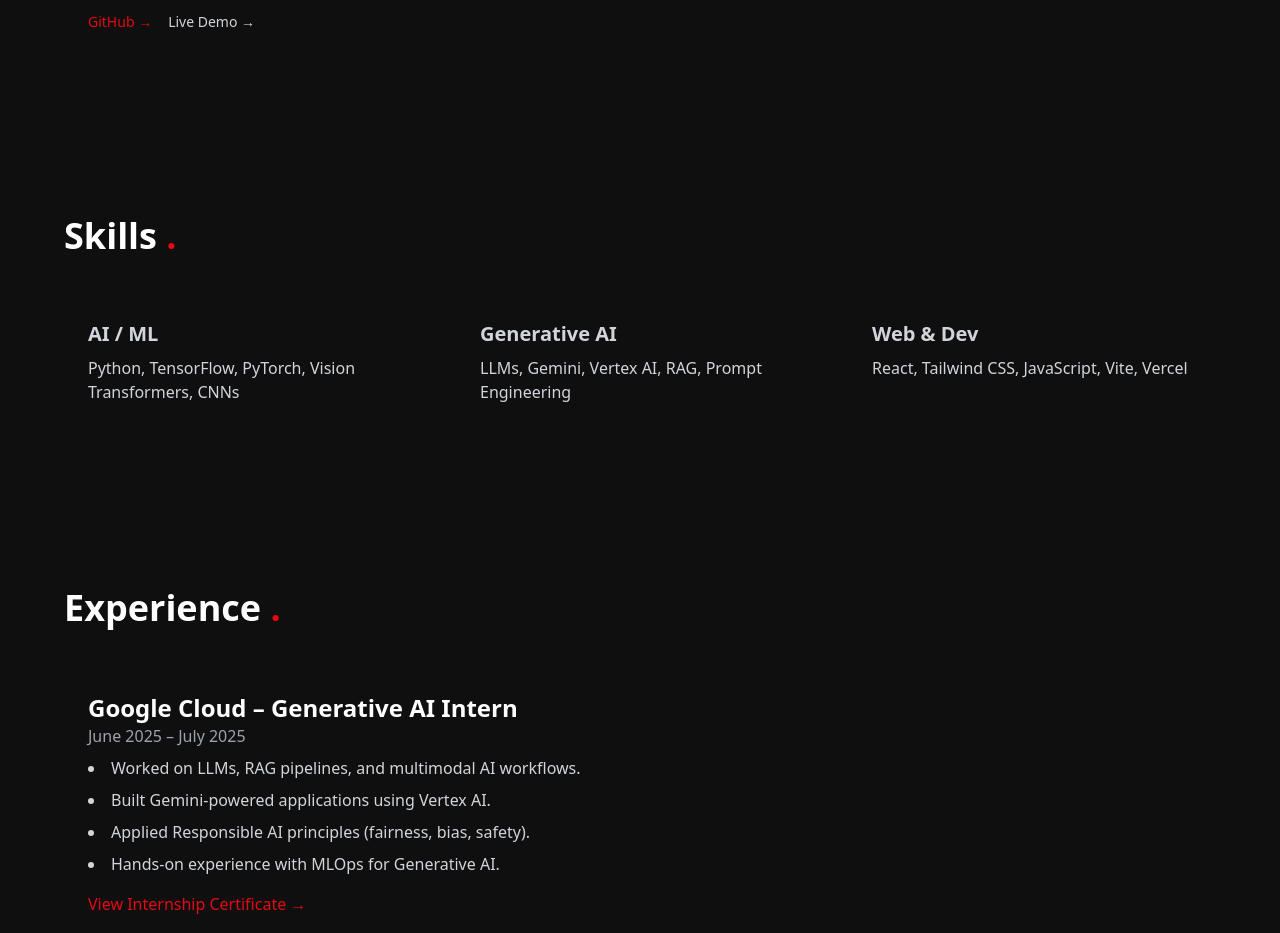
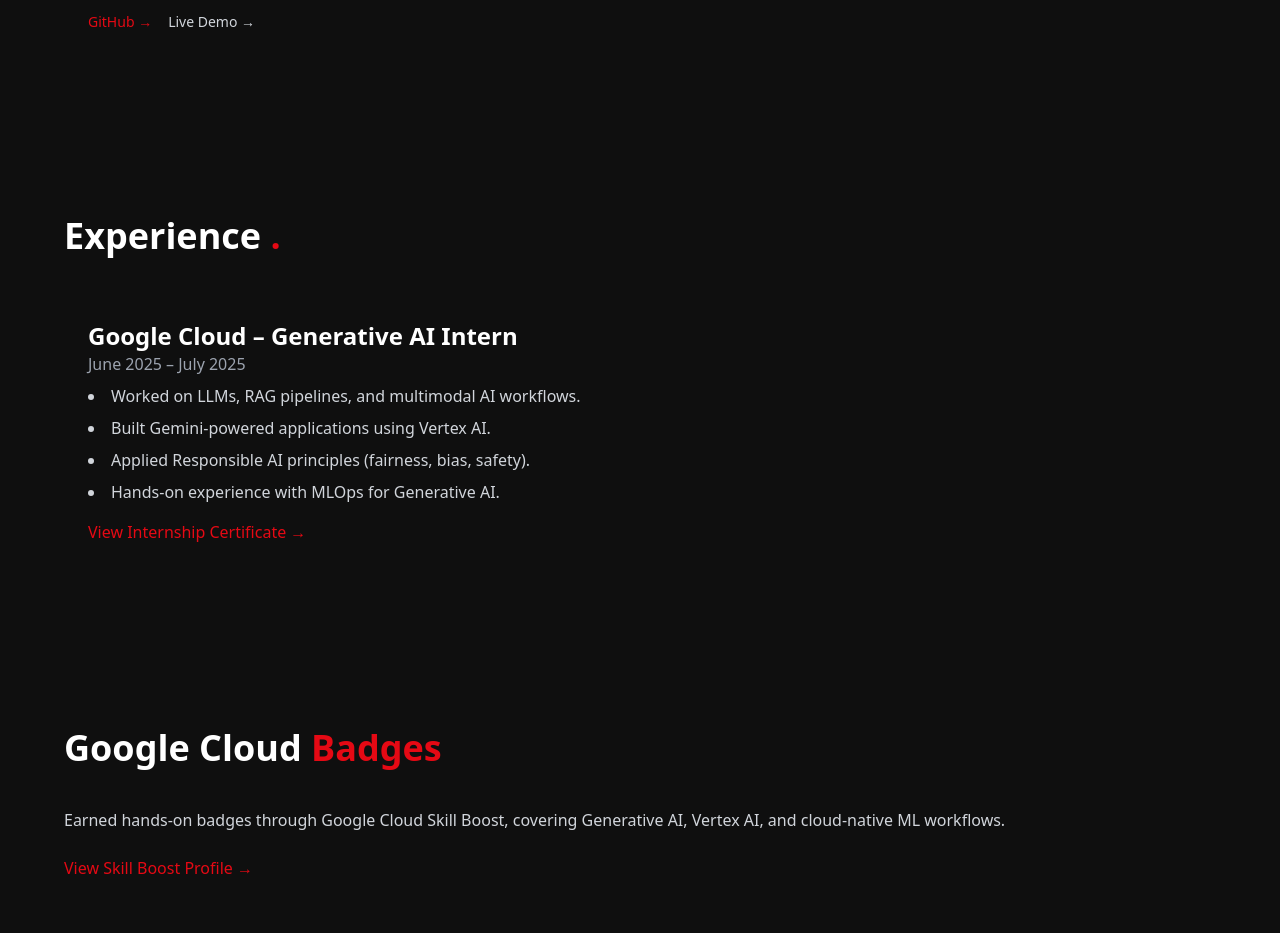
Before and after one commit to avsharma01/anant-portfolio, a React (Vite) app: page / in a window 1280 px wide. Shown: the part 1340-2273 px from the top of the page. Built offline with nearby package versions, Linux system fonts and the light colour scheme.

Commit message:
Update App.jsx

```diff
--- a/src/App.jsx
+++ b/src/App.jsx
@@ -1,7 +1,7 @@
 import Navbar from "./components/Navbar";
 import Hero from "./components/Hero";
 import Projects from "./components/Projects";
-import Skills from "./components/Skills";
+import Skills from "./components/skills";
 import Experience from "./components/Experience";
 import Badges from "./components/Badges";
 import Certificates from "./components/Certificates";
@@ -14,7 +14,7 @@
       <Navbar />
       <Hero />
       <Projects />
-      <Skills />
+      <skills />
       <Experience />
       <Badges />
       <Certificates />
```
